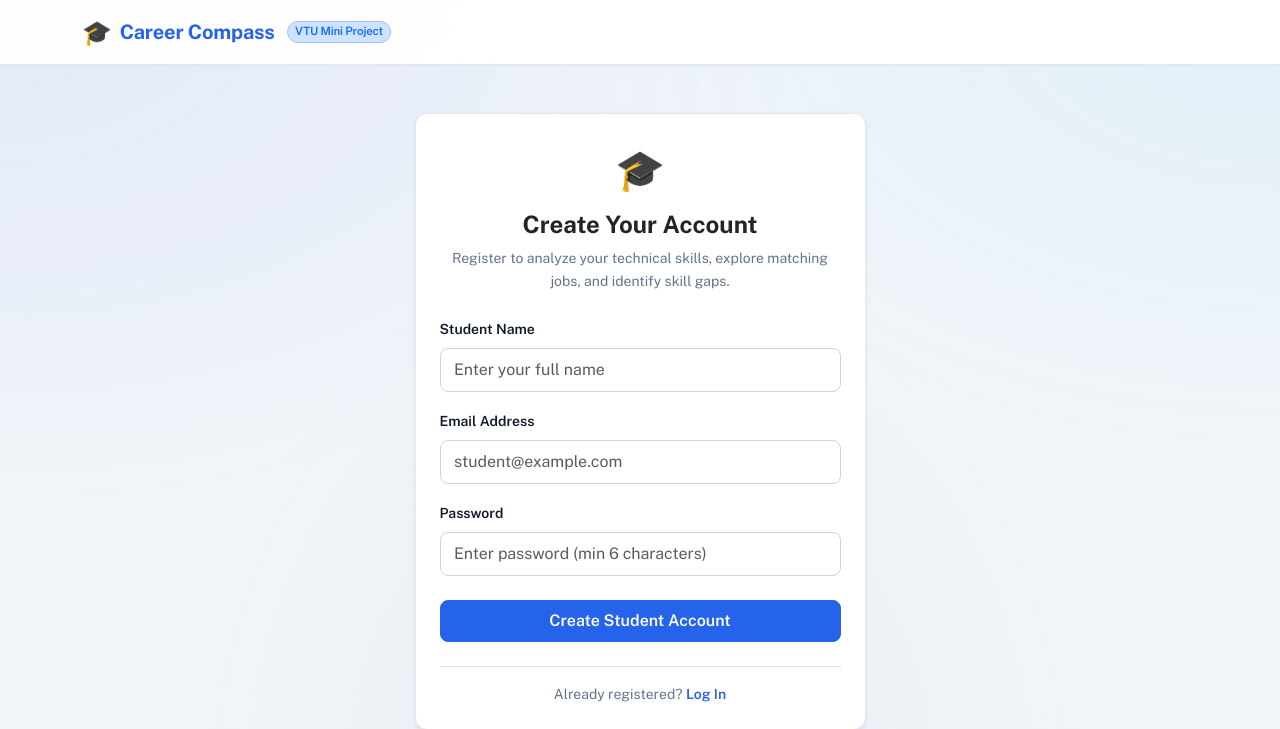
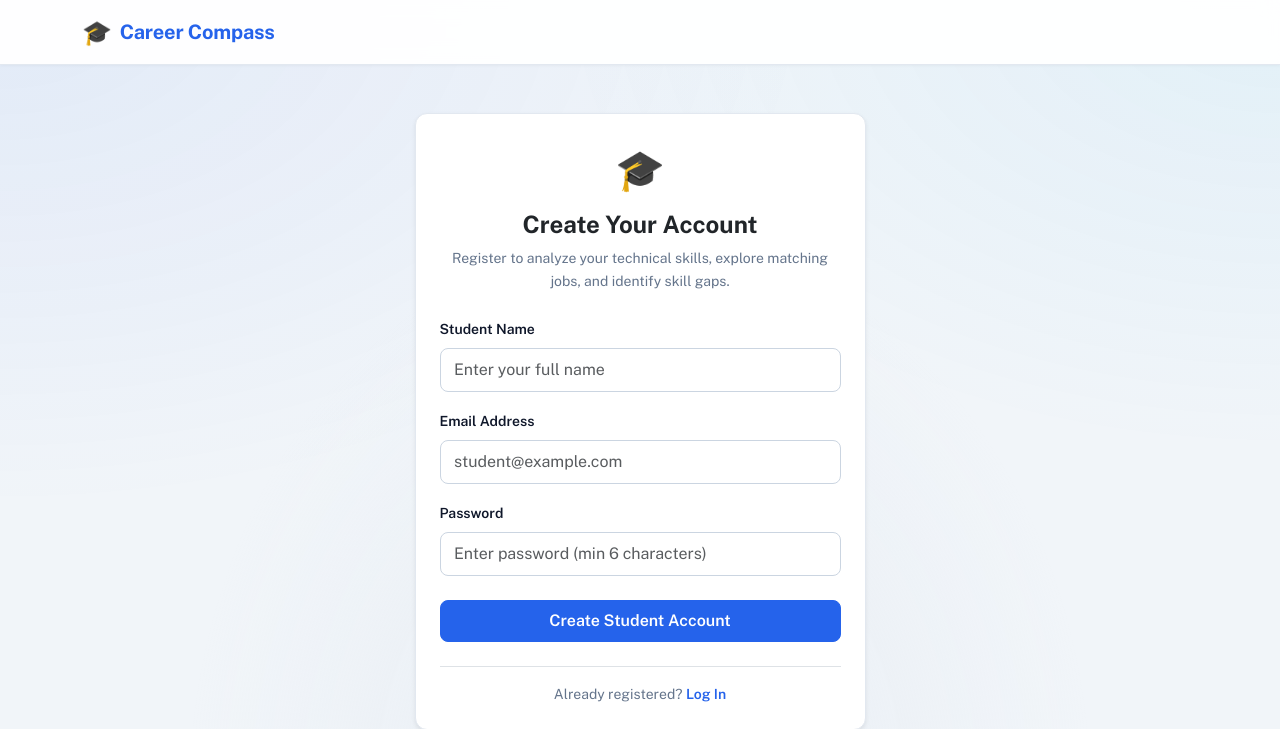
Before and after one commit to TR-0910/SkillBridge, a Flask app: page /register in a window 1280 px wide. Shown: the top 729 px of the page. Run offline with Flask 3, Linux system fonts and the light colour scheme; data comes from the database, SQL or seed files in the repository.

Commit message:
Remove 'VTU Mini Project' badge from navbar
Removed the badge for 'VTU Mini Project' from the navbar.

```diff
--- a/skillbridge/templates/base.html
+++ b/skillbridge/templates/base.html
@@ -14,7 +14,7 @@
     <a class="navbar-brand d-flex align-items-center gap-2" href="{{ url_for('dashboard') if current_user else url_for('login') }}">
       <span class="fs-4">🎓</span>
       <span class="fw-bold">Career Compass</span>
-      <span class="badge bg-primary-subtle text-primary border border-primary-subtle rounded-pill ms-1" style="font-size: 0.72rem; font-weight: 600;">VTU Mini Project</span>
+
     </a>
     {% if current_user %}
     <button class="navbar-toggler" type="button" data-bs-toggle="collapse" data-bs-target="#nav" aria-label="Toggle navigation">
```
